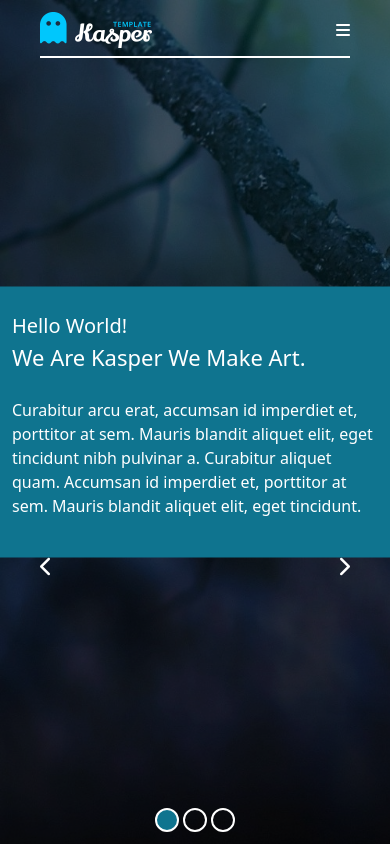
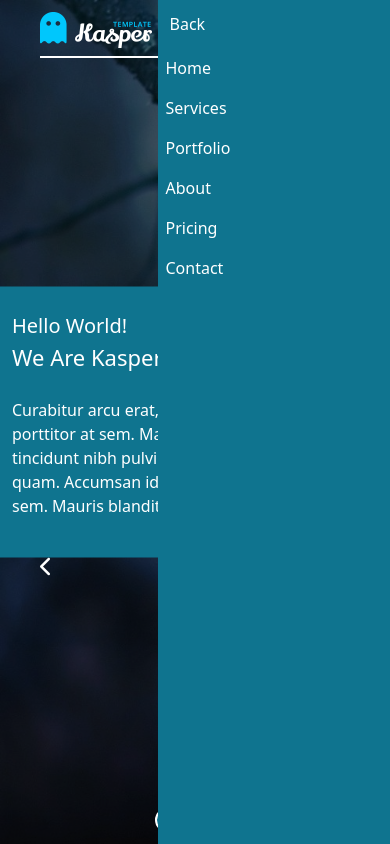
Before and after one commit to MohabMohamed72/KasperPage, a website: page index.html in a window 390 px wide. Both pictures are taken after a click on the icon 343 px from the left and 30 px from the top of the page. Shown: the top 844 px of the page. Drawn offline with Linux system fonts and the light colour scheme.

Commit message:
Add Resbonse

```diff
--- a/Js/index.js
+++ b/Js/index.js
@@ -4,6 +4,9 @@ const right_arrow = document.querySelector("#right-arrow")
 const left_arrow = document.querySelector("#left-arrow")
 const Landing_bg = document.querySelector("#landing")
 const bars = document.querySelector("#bar")
+const back = document.querySelector("#back")
+const list = document.querySelector("#list")
+const sidebar = document.querySelector("#sidebar")
 const sliding_icons =document.querySelector('#sliding-icons')
 const icon = sliding_icons.querySelectorAll('#icon')
 
@@ -19,13 +22,7 @@ function Removeing_box_background(){
 
 }
 
-// let XPosition = []
-// box.addEventListener('mousemove' ,(e)=>{
-//     if(e.x){
-//         XPosition.push(e.x)
-//     }
-//     console.log(XPosition[(XPosition.length - 1)] - XPosition[0])
-// })
+
 
 function Adding_box_background(number){
     switch(number){
@@ -44,13 +41,17 @@ function Adding_box_background(number){
 }
 
 
-// function Removing_icon_background(){
-//     icon.forEach((el)=>{
-//         if(el.classList.contains('bg-[#0f748f]')){
-//             el.classList.remove('bg-[#0f748f]')
-//         }
-//     })
-// }
+bars.addEventListener('click',()=>{
+    sidebar.classList.remove('hidden')
+})
+
+back.addEventListener('click',()=>{
+    sidebar.classList.add('hidden')
+})
+
+list.addEventListener('click',()=>{
+    sidebar.classList.add('hidden')
+})
 
 function Removing_icon_background(){
     icon.forEach((el)=>{
--- a/index.html
+++ b/index.html
@@ -12,7 +12,7 @@
     <!-- <link rel="stylesheet" href="./css/output.css"> -->
 </head>
 
-<body class="transition-all duration-300">
+<body class="transition-all duration-300 ">
     <div class="landing h-[100vh] px-10 py-3">
         <div id="nav-bar" class="pb-2 relative ml-auto mr-auto w-[60%]  flex justify-between items-center border-b-2 max-sm:w-full  border-white text-white z-[1000]">
             <img src="../images/logo.png" alt="">
@@ -27,8 +27,19 @@
                 </ul>
                 <i class="fa-solid fa-magnifying-glass self-center text-[20px]  border-l-2 px-3 py-3 "></i>
             </div>
-            <i id="bar" class="fa-solid fa-bars lg:hidden max-lg:inline-block"></i>
+            <i id="bar" class="fa-solid fa-bars lg:hidden max-lg:inline-block cursor-pointer"></i>
+            <div id="sidebar" class="absolute top-[-12px] right-[-40px] w-3/4 hidden h-[100vh] bg-[#0f748f]">
 
+                <p id="back" class="p-1 w-fit m-2 cursor-pointer">Back</p>
+                <ul id="list" class="flex flex-col ">
+                    <li class="p-2 hover:text-[#19c8fa] hover:cursor-pointer hover:border-b-2 hover:border-[#19c8fa] transition-all">Home      </li>
+                    <li class="p-2 hover:text-[#19c8fa] hover:cursor-pointer hover:border-b-2 hover:border-[#19c8fa] transition-all">Services  </li>
+                    <li class="p-2 hover:text-[#19c8fa] hover:cursor-pointer hover:border-b-2 hover:border-[#19c8fa] transition-all">Portfolio </li>
+                    <li class="p-2 hover:text-[#19c8fa] hover:cursor-pointer hover:border-b-2 hover:border-[#19c8fa] transition-all">About     </li>
+                    <li class="p-2 hover:text-[#19c8fa] hover:cursor-pointer hover:border-b-2 hover:border-[#19c8fa] transition-all">Pricing    </li>
+                    <li class="p-2 hover:text-[#19c8fa] hover:cursor-pointer hover:border-b-2 hover:border-[#19c8fa] transition-all">Contact    </li>
+                </ul>
+            </div>
         </div>
         <div id="landing" class="bg-[url('../images/landing.jpg')] bg-cover  absolute top-0 left-0 w-full h-full transition-all">
             <div class="bg-[#00000094] absolute top-0 left-0 z-10 w-full h-full"></div>
```
Also changed, not shown: css/output.css.
